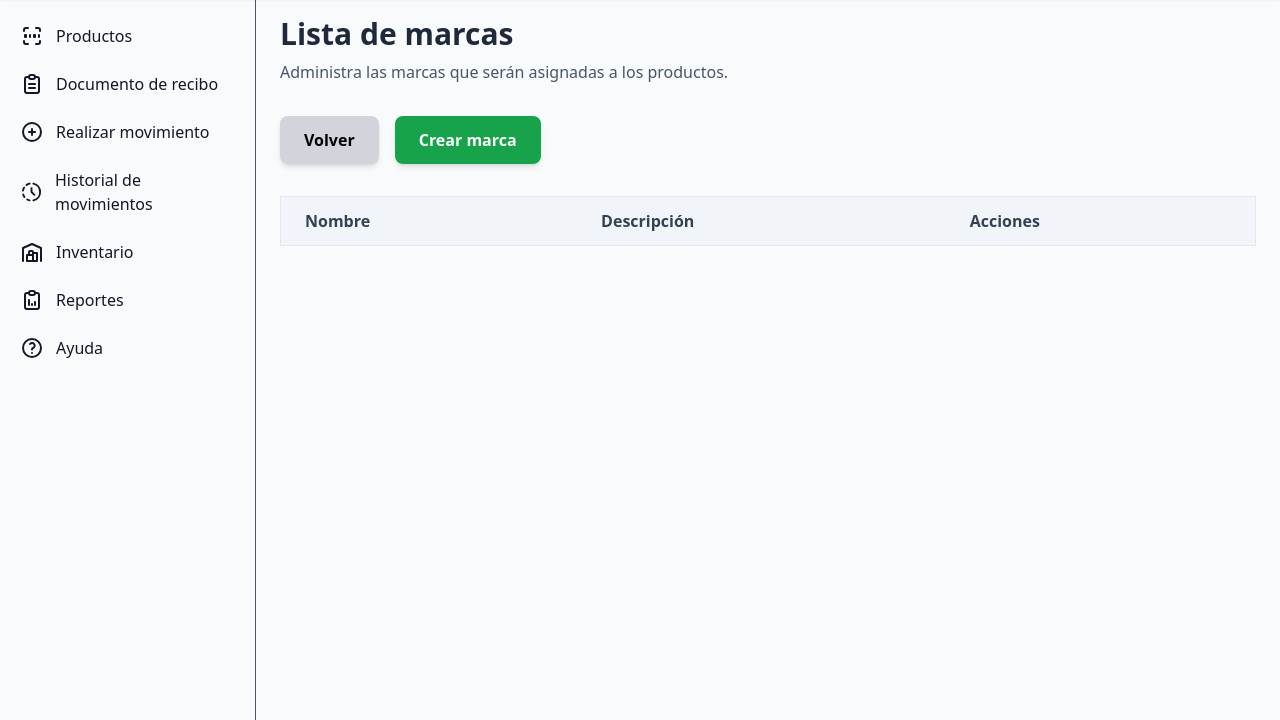
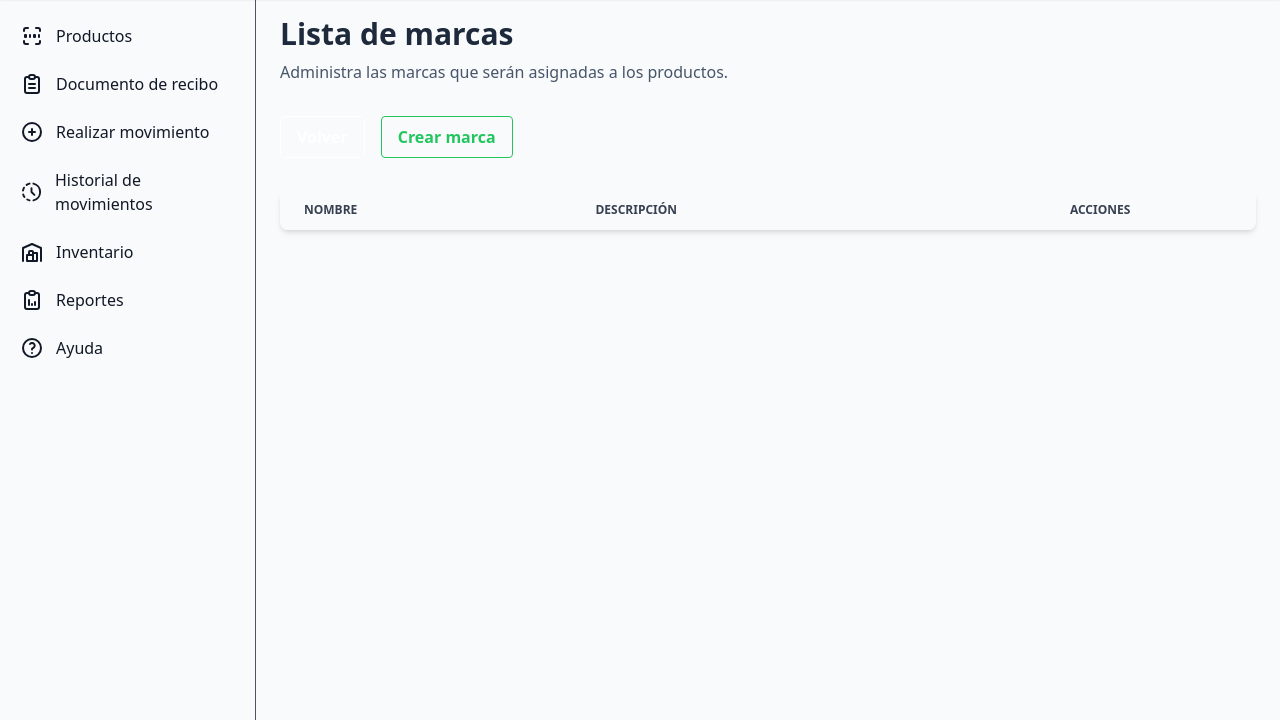
Before and after one commit to juansalgado12/wms, a Flask app: template wmsr/templates/productos/marca/listamarcas.html in a window 1280 px wide. Shown: the part 80-800 px from the top of the page. Run offline with Flask 3, Linux system fonts and the light colour scheme; the template is opened without the code that fills it, so the values that code supplies are empty; some libraries are stand-ins or nearby versions.

Commit message:
Se mejoró el estilo y la presentación de las páginas de catálogo, categorías, marcas, presentaciones y unidades, ajustando clases y estilos para una mayor coherencia visual. Se implementó tambien otro estilo de botón de tipo transparente.

```diff
--- a/wmsr/templates/productos/catalogo.html
+++ b/wmsr/templates/productos/catalogo.html
@@ -8,9 +8,9 @@
 	<p class="text-slate-600 dark:text-gray-300">Administra tus productos, categorias, marcas, presentaciones y unidades desde aquí.</p>
 </div>
 <div class="flex flex-wrap gap-4 mb-8">
-	<a href="{{url_for('productos.crear')}}" class="px-6 py-3 bg-green-600 text-white font-semibold rounded-lg hover:bg-green-800 transition-all shadow-md hover:shadow-lg">Crear producto</a>
+	<a href="{{url_for('productos.crear')}}" class="bg-transparent text-green-500 font-semibold hover:text-white py-2 px-4 border border-green-500 hover:border-white rounded">Crear producto</a>
 	<div class="relative inline-block text-left">
-		<button type="button" class="px-6 py-3 bg-blue-600 text-white font-semibold rounded-lg hover:bg-blue-800 transition-all shadow-md hover:shadow-lg flex items-center" id="dropdownButton">
+		<button type="button" class="bg-transparent text-blue-700 font-semibold hover:text-white py-2 px-4 border border-blue-500 hover:border-white rounded flex items-center" id="dropdownButton">
 			Gestionar <svg class="ml-2 w-4 h-4" fill="none" stroke="currentColor" viewBox="0 0 24 24"><path stroke-linecap="round" stroke-linejoin="round" stroke-width="2" d="M19 9l-7 7-7-7"></path></svg>
 		</button>
 		<div id="dropdownMenu" class="hidden absolute left-0 mt-2 w-56 rounded-md shadow-lg bg-white ring-1 ring-black ring-opacity-5 z-10">
--- a/wmsr/templates/productos/marca/listamarcas.html
+++ b/wmsr/templates/productos/marca/listamarcas.html
@@ -3,38 +3,33 @@
 {% block title %}Lista de marcas - Warehouse Management System{% endblock %}
 {% block content %}
 <div class="mb-8">
-	<h1 class="text-3xl font-bold text-slate-800 mb-2">Lista de marcas</h1>
-	<p class="text-slate-600">Administra las marcas que serán asignadas a los productos.</p>
+	<h1 class="text-3xl font-bold text-slate-800 mb-2 dark:text-white">Lista de marcas</h1>
+	<p class="text-slate-600 dark:text-gray-300">Administra las marcas que serán asignadas a los productos.</p>
 </div>
 
 <div class="flex flex-wrap gap-4 mb-8">
-    <a href="{{url_for('productos.catalogo')}}" class="px-6 py-3 bg-gray-300 font-semibold rounded-lg hover:bg-gray-400 transition-all shadow-md hover:shadow-lg">Volver</a>
-	<a href="{{url_for('marca.crear_marca')}}" class="px-6 py-3 bg-green-600 text-white font-semibold rounded-lg hover:bg-green-800 transition-all shadow-md hover:shadow-lg">Crear marca</a>
+    <a href="{{url_for('productos.catalogo')}}" class="bg-transparent text-white font-semibold hover:text-gray-400 py-2 px-4 border border-white hover:border-gray-400 rounded">Volver</a>
+	<a href="{{url_for('marca.crear_marca')}}" class="bg-transparent text-green-500 font-semibold hover:text-white py-2 px-4 border border-green-500 hover:border-white rounded">Crear marca</a>
 </div>
 
-<div class="overflow-x-auto">
-	<table class="min-w-full bg-white rounded-xl shadow-md border border-slate-200">
-		<thead class="bg-slate-100">
+<div class="relative overflow-x-auto max-w-full shadow-md sm:rounded-lg">
+	<table class="table-auto w-full text-sm text-left rtl:text-right text-gray-800 dark:text-gray-100">
+		<thead class="text-xs text-gray-700 uppercase bg-gray-50 dark:bg-gray-700 dark:text-gray-400">
 			<tr>
-				<th class="px-6 py-3 text-left text-slate-700 font-semibold">Nombre</th>
-				<th class="px-6 py-3 text-left text-slate-700 font-semibold">Descripción</th>
-				<th class="px-6 py-3 text-left text-slate-700 font-semibold">Acciones</th>
+				<th class="px-6 py-3">Nombre</th>
+				<th class="px-6 py-3">Descripción</th>
+				<th class="px-6 py-3 text-center">Acciones</th>
 			</tr>
 		</thead>
 		<tbody>
-			<!-- Aquí se mostrarán las marcas -->
 			{% for marca in marcas | reverse %}
-			<tr>
-				<td class="px-6 py-4 text-slate-600">{{marca.mar_nombre}}</td>
-				<td class="px-6 py-4 text-slate-600">{{marca.mar_descripcion}}</td>
-				<td class="px-6 py-4">
-					<div class="flex flex-col gap-1">
-						<a href="{{url_for('marca.editar_marca', id=marca.mar_id)}}" class="px-4 py-2 bg-yellow-400 text-white rounded-lg font-medium hover:bg-yellow-500 transition-all">Editar</a>
-						<a href="{{url_for('marca.borrar_marca', id=marca.mar_id)}}"
-							class="px-4 py-2 bg-red-600 text-white rounded-lg font-medium hover:bg-red-800 transition-all"
-							onclick="return confirm('¿Está seguro de que desea eliminar esta marca?');">
-							Borrar
-						</a>
+			<tr class="bg-white border-b dark:bg-gray-800 dark:border-gray-700 hover:bg-gray-50 dark:hover:bg-gray-600 transition">
+				<td class="px-6 py-4 text-slate-600 dark:text-gray-200">{{ marca.mar_nombre }}</td>
+				<td class="px-6 py-4 text-slate-600 dark:text-gray-200">{{ marca.mar_descripcion }}</td>
+				<td class="px-6 py-4 text-center">
+					<div class="flex justify-center gap-2">
+						<a href="{{url_for('marca.editar_marca', id=marca.mar_id)}}" class="font-medium text-blue-600 dark:text-blue-500 hover:underline">Editar</a>
+						<a href="{{url_for('marca.borrar_marca', id=marca.mar_id)}}" class="font-medium text-red-600 dark:text-red-500 hover:underline" onclick="return confirm('¿Está seguro de que desea eliminar esta marca?');">Borrar</a>
 					</div>
 				</td>
 			</tr>
```
Also changed, not shown: wmsr/templates/productos/categorias/listacategorias.html (+17 -22 lines), wmsr/templates/productos/presentacion/listapresentacion.html (+17 -22 lines), wmsr/templates/productos/unidad/listaunidad.html (+17 -22 lines).
